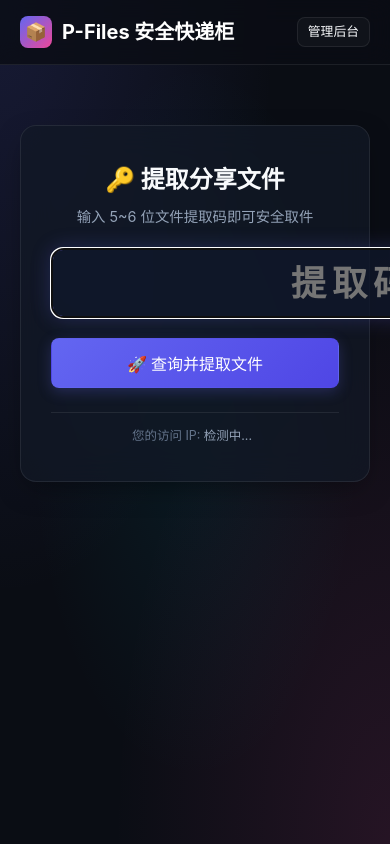
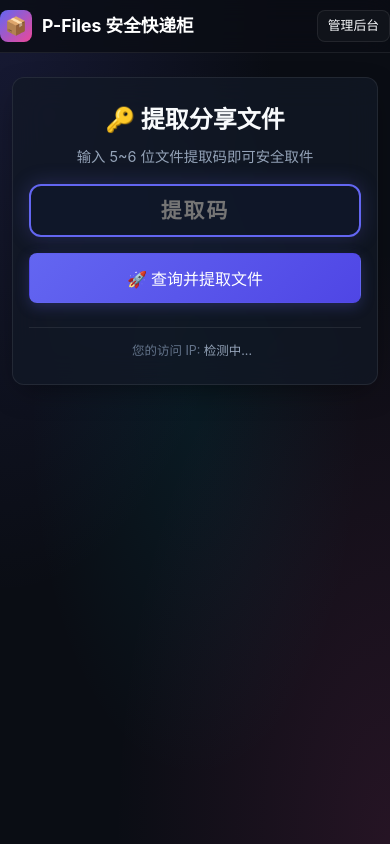
Before and after one commit to kejee/P-Files, a FastAPI app: page / in a window 390 px wide; the page is wider, and only the part inside the window is pictured. Run offline with FastAPI, Linux system fonts and the light colour scheme.

Commit message:
fix(ui): 修复提取码输入框宽度溢出，服务端鉴权彻底消除未登录闪现，并全面优化移动端自适应

```diff
--- a/main.py
+++ b/main.py
@@ -160,7 +160,15 @@ async def favicon():
 
 @app.get("/admin", response_class=HTMLResponse)
 async def page_admin(request: Request):
-    """管理员控制台页面"""
+    """管理员控制台页面 (服务端鉴权拦截，杜绝未登录闪现)"""
+    token = request.cookies.get("admin_token")
+    if not token:
+        return RedirectResponse(url="/login", status_code=status.HTTP_302_FOUND)
+
+    payload = decode_access_token(token)
+    if not payload or payload.get("sub") != settings.ADMIN_USERNAME:
+        return RedirectResponse(url="/login", status_code=status.HTTP_302_FOUND)
+
     return templates.TemplateResponse(request=request, name="admin.html")
 
 # ----------------- 管理员 API -----------------
--- a/static/css/style.css
+++ b/static/css/style.css
@@ -393,13 +393,19 @@ input:checked + .slider:before {
 
 /* 提取页单页卡片设计 */
 .hero-box {
+  width: 100%;
   max-width: 520px;
   margin: 60px auto;
-  padding: 36px 30px;
+  padding: 36px 28px;
   text-align: center;
+  box-sizing: border-box;
 }
+
 .code-input-display {
-  font-size: 2.2rem;
+  width: 100%;
+  max-width: 100%;
+  box-sizing: border-box;
+  font-size: 2rem;
   letter-spacing: 6px;
   font-weight: 800;
   text-align: center;
@@ -408,8 +414,11 @@ input:checked + .slider:before {
   background: rgba(15, 23, 42, 0.8);
   border: 2px solid var(--border-glass);
   border-radius: var(--radius-md);
-  padding: 12px;
+  padding: 14px 10px;
   margin: 20px 0;
+  display: block;
+  outline: none;
+  transition: var(--transition);
 }
 .code-input-display:focus {
   border-color: var(--primary);
@@ -425,6 +434,7 @@ input:checked + .slider:before {
   display: flex;
   flex-direction: column;
   gap: 10px;
+  max-width: 90vw;
 }
 .toast {
   background: #1e293b;
@@ -441,3 +451,111 @@ input:checked + .slider:before {
   from { transform: translateX(100%); opacity: 0; }
   to { transform: translateX(0); opacity: 1; }
 }
+
+/* ==========================================================================
+   📱 移动端与小屏幕自适应 (Responsive Design for Mobile)
+   ========================================================================== */
+
+@media (max-width: 768px) {
+  .container {
+    padding: 0 12px;
+  }
+
+  .navbar .nav-content {
+    height: auto;
+    padding: 10px 0;
+    flex-wrap: wrap;
+    gap: 8px;
+  }
+  .brand {
+    font-size: 1.1rem;
+  }
+  .nav-actions {
+    gap: 6px;
+  }
+  .nav-actions .btn {
+    padding: 5px 10px;
+    font-size: 0.8rem;
+  }
+
+  .hero-box {
+    margin: 24px auto;
+    padding: 24px 16px;
+    border-radius: var(--radius-md);
+  }
+
+  .code-input-display {
+    font-size: 1.5rem;
+    letter-spacing: 4px;
+    padding: 12px 6px;
+    margin: 16px 0;
+  }
+
+  .stats-grid {
+    grid-template-columns: repeat(2, 1fr) !important;
+    gap: 10px !important;
+    margin: 16px 0 !important;
+  }
+  .stat-card {
+    padding: 12px 14px !important;
+    gap: 10px !important;
+  }
+  .stat-icon {
+    width: 38px !important;
+    height: 38px !important;
+    font-size: 1.5rem !important;
+  }
+  .stat-num {
+    font-size: 1.3rem !important;
+  }
+  .stat-label {
+    font-size: 0.72rem !important;
+  }
+
+  .strategy-grid {
+    grid-template-columns: 1fr !important;
+    gap: 10px !important;
+  }
+
+  .dropzone {
+    padding: 24px 14px;
+  }
+  .dropzone-icon {
+    font-size: 2rem;
+  }
+
+  .data-table th, .data-table td {
+    padding: 10px 8px;
+    font-size: 0.82rem;
+  }
+
+  .search-toolbar {
+    width: 100% !important;
+    margin-top: 8px;
+  }
+  .search-toolbar input {
+    flex: 1 1 140px !important;
+    width: auto !important;
+  }
+
+  .modal-box {
+    width: 95%;
+    max-height: 90vh;
+  }
+
+  #toast-container {
+    bottom: 16px;
+    right: 16px;
+    left: 16px;
+  }
+}
+
+@media (max-width: 420px) {
+  .stats-grid {
+    grid-template-columns: 1fr !important;
+  }
+  .code-input-display {
+    font-size: 1.3rem;
+    letter-spacing: 2px;
+  }
+}
```
Also changed, not shown: templates/admin.html (+4 -4 lines).
